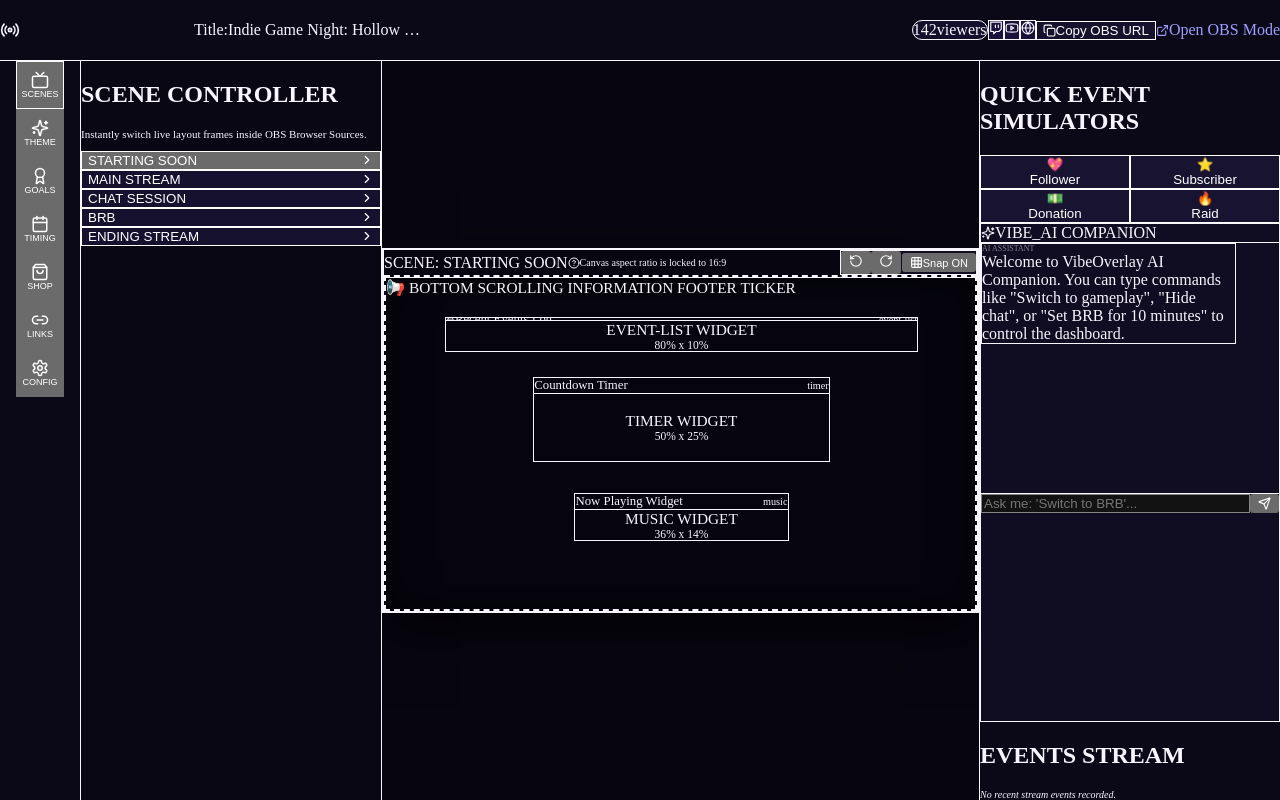
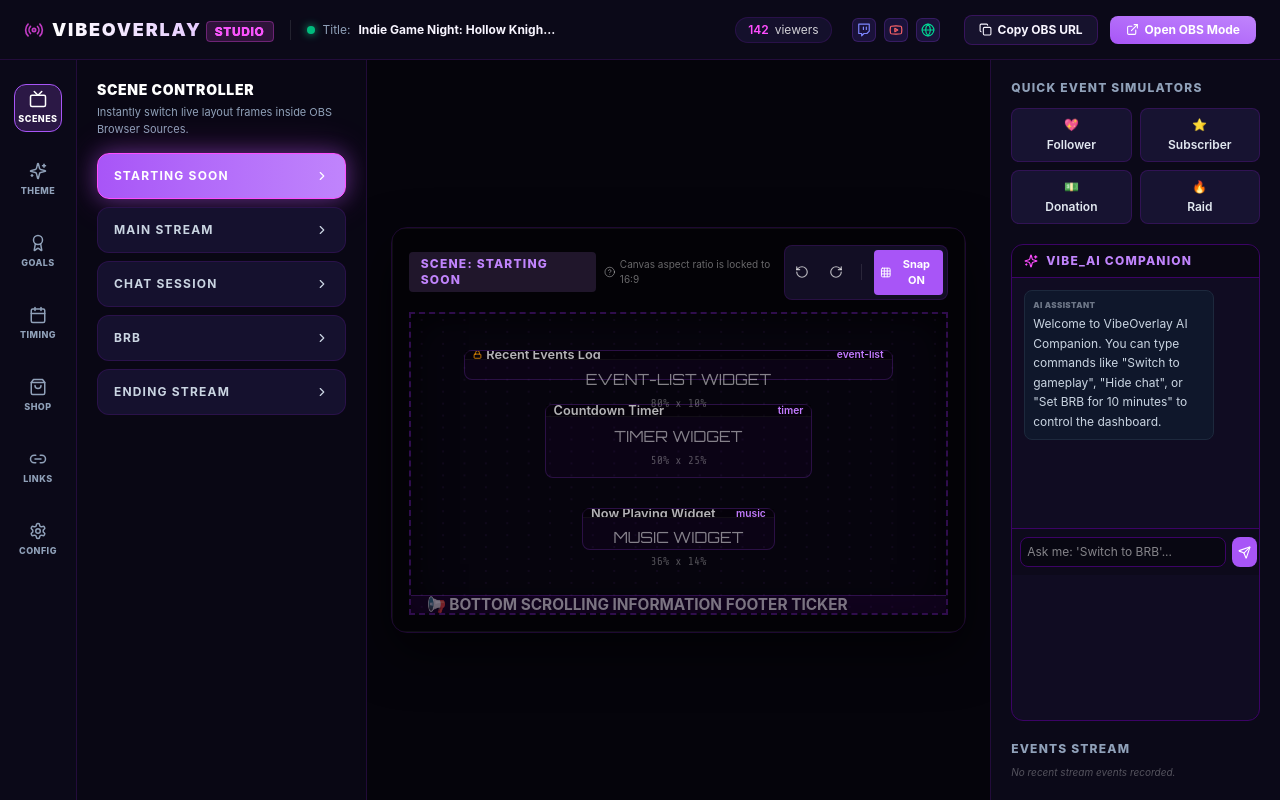
Before and after one commit to rav3zster/Stream_Overlay, a React (Vite) app: page / in a window 1280 px wide. Built offline with nearby package versions, Linux system fonts and the light colour scheme.

Commit message:
fix: update index.css to use Tailwind CSS v4 import and config directives for styling

```diff
--- a/src/index.css
+++ b/src/index.css
@@ -1,6 +1,5 @@
-@tailwind base;
-@tailwind components;
-@tailwind utilities;
+@import "tailwindcss";
+@config "../tailwind.config.js";
 
 /* ==========================================================================
    GLOBAL BASE
```
